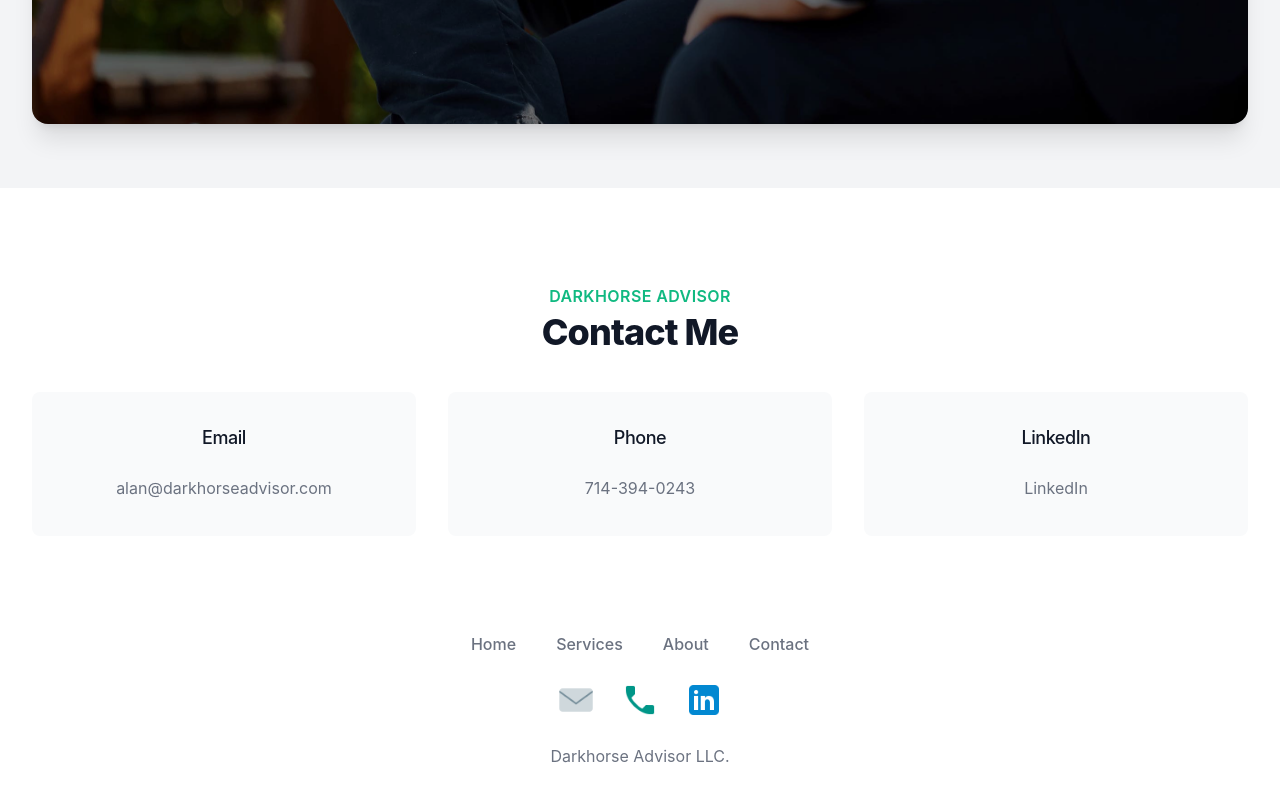
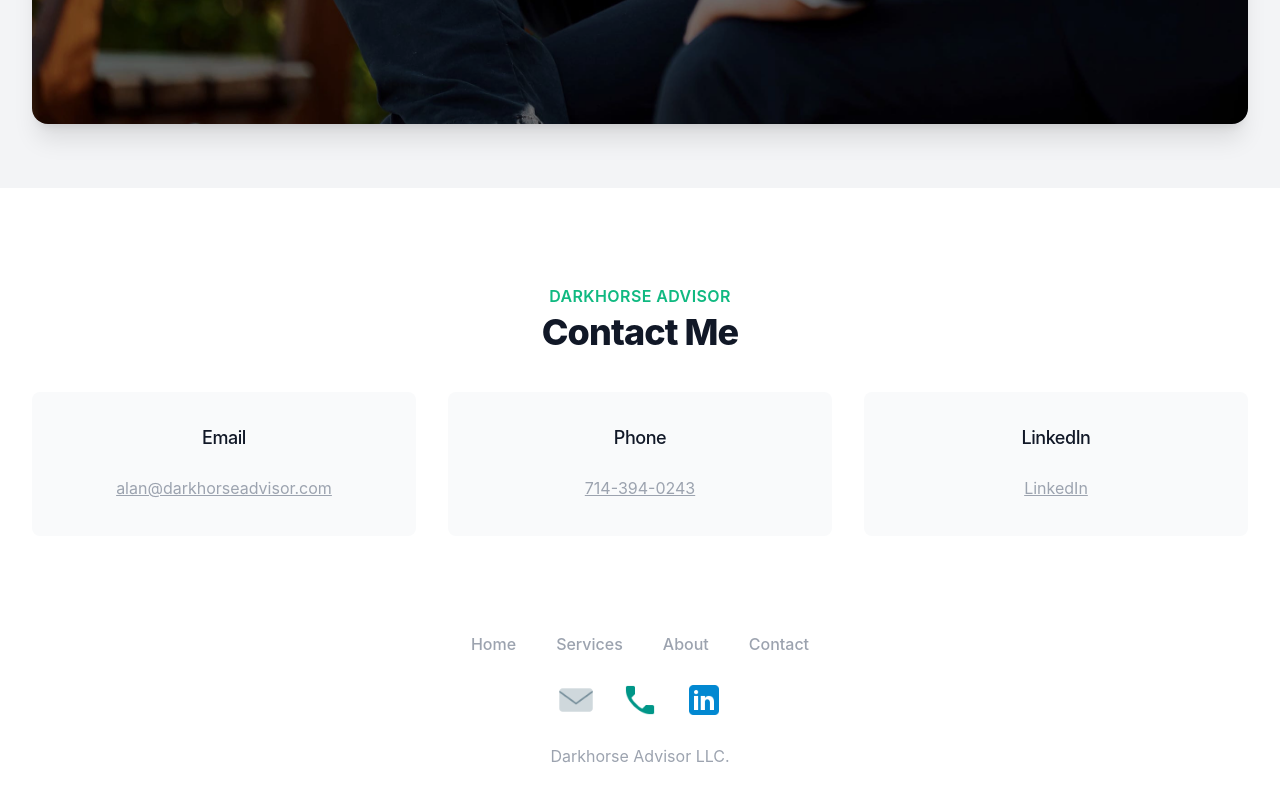
Before and after one commit to anthony-df-nguyen/darkhorse-tw, a Next.js app: page /contact in a window 1280 px wide. Shown: the part 528-1328 px from the top of the page. Built offline with nearby package versions, Linux system fonts and the light colour scheme.

Commit message:
Made links for contact cards more obvious

```diff
--- a/components/footer.jsx
+++ b/components/footer.jsx
@@ -54,7 +54,7 @@
         >
           {navigation.main.map((item) => (
             <div key={item.name} className="px-5 py-2">
-              <span className="text-base font-medium text-gray-500 hover:text-gray-900">
+              <span className="text-base font-medium text-gray-400 hover:text-gray-500">
                 <Link href={item.href}>{item.name}</Link>
               </span>
             </div>
@@ -62,17 +62,13 @@
         </nav>
         <div className="mt-6 flex justify-center space-x-6">
           {navigation.social.map((item) => (
-            <a
-              key={item.name}
-              href={item.href}
-              className="text-gray hover-text"
-            >
+            <a key={item.name} href={item.href}>
               <span className="sr-only text-gray hover-text">{item.name}</span>
               <img className="h-10 w-10" src={item.icon} />
             </a>
           ))}
         </div>
-        <p className="mt-6 text-center text-base  text-gray">
+        <p className="mt-6 text-center text-base text-gray-400">
           Darkhorse Advisor LLC.
         </p>
       </div>
--- a/components/info-card.jsx
+++ b/components/info-card.jsx
@@ -16,8 +16,10 @@
             {props.name}
           </h3>
           {props.href ? (
-            <p className="mt-5 text-base leading-8 text-gray-500">
-              <a href={props.href}>{props.description}</a>
+            <p className="mt-5 text-base leading-8 text-gray-400 hover:text-gray-500">
+              <a className="underline" href={props.href}>
+                {props.description}
+              </a>
             </p>
           ) : (
             <p className="mt-5 text-base leading-8 text-gray-500">
--- a/components/navbar.jsx
+++ b/components/navbar.jsx
@@ -72,7 +72,7 @@
             <Popover.Group as="nav" className="hidden md:flex space-x-10">
               {navigation.map((item) => (
                 <Link key={item.name} href={item.href}>
-                  <span className="text-base font-medium text-gray-500 hover:text-gray-900 cursor-pointer">
+                  <span className="text-base font-medium text-gray hover:text-gray-600 cursor-pointer">
                     {item.name}
                   </span>
                 </Link>
```
